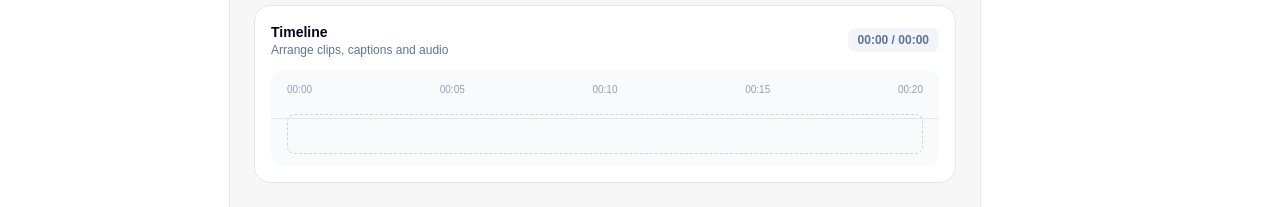
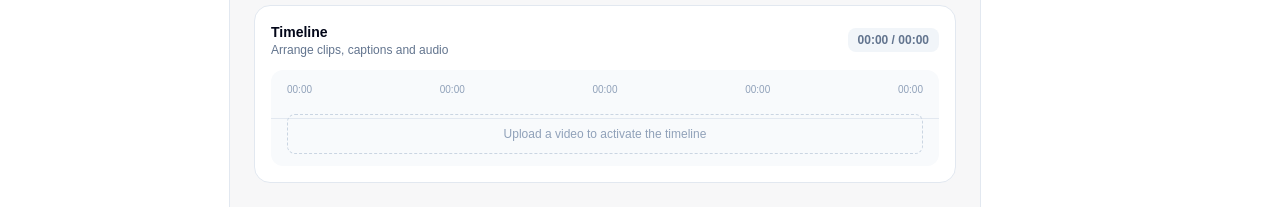
Before and after one commit to Samsondanjuma006/writnexa, a Next.js app: page /video-editor in a window 1280 px wide. Shown: the part 593-800 px from the top of the page. Built offline with nearby package versions, Linux system fonts and the light colour scheme.

Commit message:
feat: add video upload and preview

```diff
--- a/app/video-editor/page.tsx
+++ b/app/video-editor/page.tsx
@@ -20,6 +20,8 @@ export default function VideoEditorPage() {
   const [videoUrl, setVideoUrl] = useState("");
   const [fileName, setFileName] = useState("");
   const [duration, setDuration] = useState(0);
+  const [currentTime, setCurrentTime] = useState(0);
+  const videoRef = useRef<HTMLVideoElement>(null);
 
   useEffect(() => {
     return () => {
@@ -58,6 +60,17 @@ export default function VideoEditorPage() {
 
   function openVideoPicker() {
     fileInputRef.current?.click();
+  }
+
+  function seekTimeline(event: React.MouseEvent<HTMLDivElement>) {
+    if (!videoRef.current || !duration) return;
+
+    const rect = event.currentTarget.getBoundingClientRect();
+    const position = Math.max(0, Math.min(event.clientX - rect.left, rect.width));
+    const nextTime = (position / rect.width) * duration;
+
+    videoRef.current.currentTime = nextTime;
+    setCurrentTime(nextTime);
   }
 
   return (
@@ -141,12 +154,16 @@ export default function VideoEditorPage() {
               <div className="relative flex aspect-video w-full max-w-4xl items-center justify-center overflow-hidden rounded-2xl bg-gradient-to-br from-slate-800 via-slate-900 to-black">
                 {videoUrl ? (
                   <video
+                    ref={videoRef}
                     key={videoUrl}
                     src={videoUrl}
                     controls
                     playsInline
                     onLoadedMetadata={(event) =>
                       setDuration(event.currentTarget.duration)
+                    }
+                    onTimeUpdate={(event) =>
+                      setCurrentTime(event.currentTarget.currentTime)
                     }
                     className="h-full w-full rounded-2xl object-contain"
                   />
@@ -194,20 +211,48 @@ export default function VideoEditorPage() {
                   </p>
                 </div>
                 <span className="shrink-0 rounded-lg bg-slate-100 px-2.5 py-1 text-xs font-semibold text-slate-500">
-                  00:00 / {formatTime(duration)}
+                  {formatTime(currentTime)} / {formatTime(duration)}
                 </span>
               </div>
 
-              <div className="relative h-24 overflow-hidden rounded-xl bg-slate-50">
+              <div
+                onClick={seekTimeline}
+                className="relative h-24 cursor-pointer overflow-hidden rounded-xl bg-slate-50"
+              >
                 <div className="absolute left-0 right-0 top-1/2 h-px bg-slate-200" />
+
                 <div className="absolute inset-x-4 top-3 flex justify-between text-[10px] text-slate-400">
                   <span>00:00</span>
-                  <span>00:05</span>
-                  <span>00:10</span>
-                  <span>00:15</span>
-                  <span>00:20</span>
+                  <span>{formatTime(duration * 0.25)}</span>
+                  <span>{formatTime(duration * 0.5)}</span>
+                  <span>{formatTime(duration * 0.75)}</span>
+                  <span>{formatTime(duration)}</span>
                 </div>
-                <div className="absolute inset-x-4 bottom-3 h-10 rounded-lg border border-dashed border-slate-300" />
+
+                {videoUrl && duration > 0 && (
+                  <>
+                    <div className="absolute inset-x-4 bottom-3 h-10 overflow-hidden rounded-lg border border-slate-300 bg-slate-200">
+                      <div className="h-full bg-gradient-to-r from-violet-400/70 via-blue-400/60 to-emerald-400/60" />
+                    </div>
+
+                    <div
+                      className="absolute bottom-2 top-1 z-10 w-0.5 bg-violet-600"
+                      style={{
+                        left: `calc(16px + ((100% - 32px) * ${
+                          currentTime / duration
+                        }))`,
+                      }}
+                    >
+                      <div className="absolute -left-1.5 top-0 h-3 w-3 rounded-full bg-violet-600 shadow-sm" />
+                    </div>
+                  </>
+                )}
+
+                {!videoUrl && (
+                  <div className="absolute inset-x-4 bottom-3 flex h-10 items-center justify-center rounded-lg border border-dashed border-slate-300 text-xs text-slate-400">
+                    Upload a video to activate the timeline
+                  </div>
+                )}
               </div>
             </div>
           </section>
```
